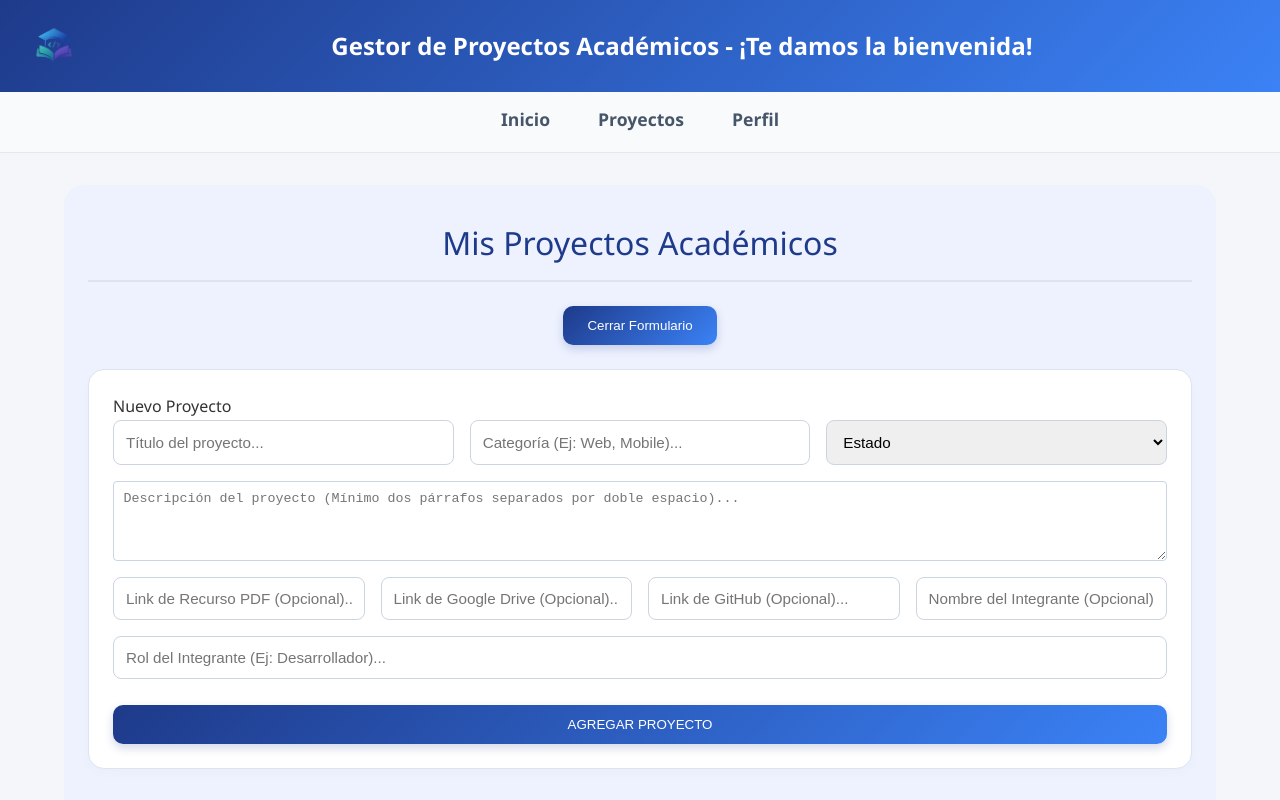
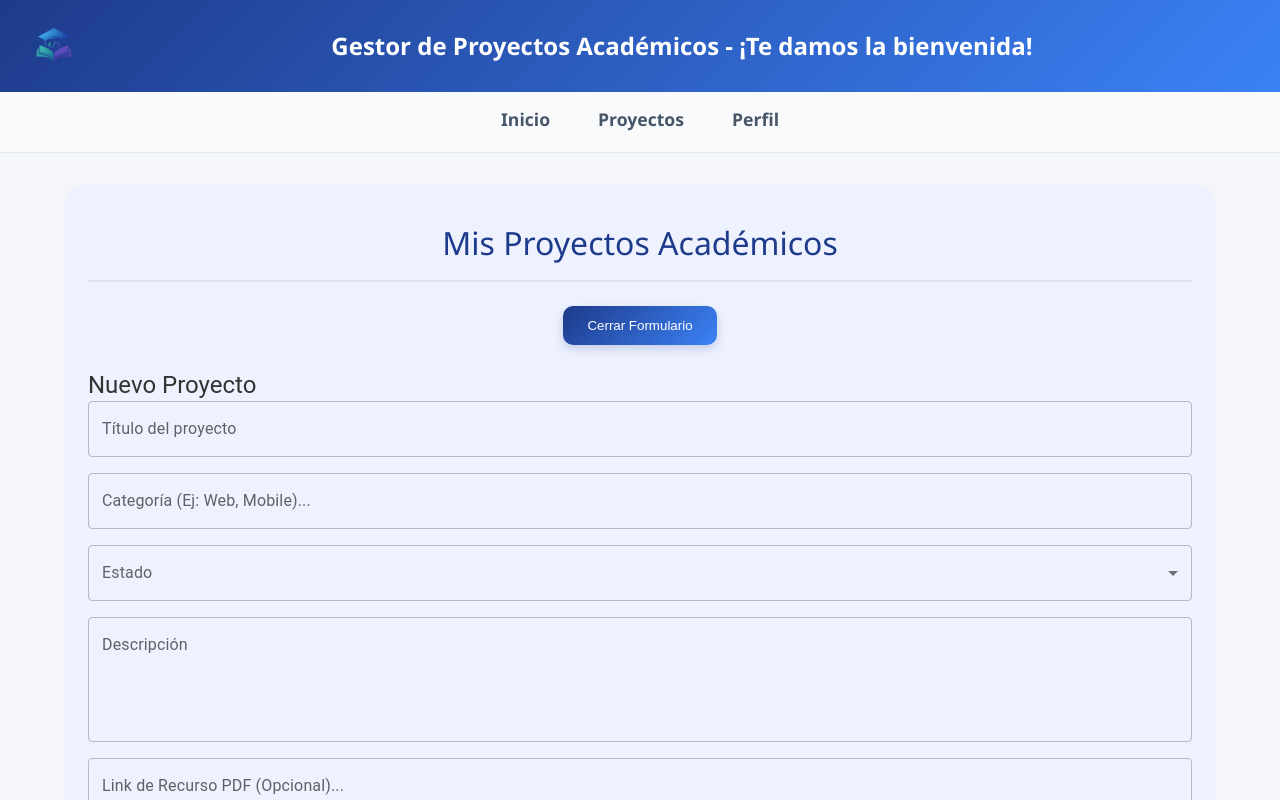
Before and after one commit to milimartinez777/pv_tp3_grupo6, a React (Vite) app: page /proyectos in a window 1280 px wide. Both pictures are taken after typing "Sample" into the empty fields and a click on the button "Agregar Nuevo Proyecto". Shown: the top 800 px of the page. Built offline with nearby package versions, Linux system fonts and the light colour scheme.

Commit message:
Remplazo de inputs,selectores y botones

```diff
--- a/package.json
+++ b/package.json
@@ -12,6 +12,7 @@
   "dependencies": {
     "@emotion/react": "^11.14.0",
     "@emotion/styled": "^11.14.1",
+    "@mui/icons-material": "^9.1.1",
     "@mui/material": "^9.1.1",
     "react": "^19.2.6",
     "react-dom": "^19.2.6",
--- a/src/components/FormularioProyecto.jsx
+++ b/src/components/FormularioProyecto.jsx
@@ -1,7 +1,9 @@
 import React from 'react';
 import { useState } from 'react';
+import {TextField,Button,MenuItem,Stack,Typography,Alert} from "@mui/material";
 
 const FormularioProyecto = ({ onAgregar }) => {
+    const [error, setError] = useState("");
 
     const [formProyecto, setFormProyecto] = useState({
       título: "",
@@ -19,16 +21,17 @@ const FormularioProyecto = ({ onAgregar }) => {
 
       //desestructuración al objeto del estado
       const {
-        título, categoría, estado, descripcion,
-        pdf, drive, github, nombreIntegrante, rolIntegrante
+        título, categoría, estado, descripcion
       } = formProyecto;
 
       //validamos de los campos obligatorios
-      if (!título.trim() || !categoría.trim() || !estado || !descripcion.trim()) {
-        alert("Por favor, completa los campos principales (Título, Categoría, Estado y Descripción)");
-        return;
-    }
-    onAgregar(formProyecto);
+
+      if (!título.trim() ||!categoría.trim() ||!estado ||!descripcion.trim()) {
+  setError("Por favor, completa los campos principales");
+  return;
+}
+      setError("");
+      onAgregar(formProyecto);
 
     //aqui limpiamos todo el formulario
       setFormProyecto({
@@ -40,27 +43,54 @@ const FormularioProyecto = ({ onAgregar }) => {
         drive: "",
         github: "",
         nombreIntegrante: "",
-        rolIntegrante: ""
+        rolIntegrante: "",
       });
     }
     return (
-        <form onSubmit={handleAgregarProyecto} className="formulario-alta">
+        <form onSubmit={handleAgregarProyecto}>
+          <Typography
+            variant="h5"
+          >
             Nuevo Proyecto
-          <div className="grupo-input">
+          </Typography>
+
+           {/*className="formulario-alta">*/}
+            {/*//Nuevo Proyecto*/}
+          {/*<div className="grupo-input">*/}
             {/* Campos Principales Actualizados */}
-            <input
+            {/* <input
               type="text"
               placeholder="Título del proyecto..."
               value={formProyecto.título}
               onChange={(e) => setFormProyecto({ ...formProyecto, título: e.target.value })}
+            />*/}
+            {error && (
+             <Alert severity="error">
+              {error}
+            </Alert>
+            )}
+            <Stack spacing ={2}>
+             <TextField
+              label="Título del proyecto"
+              value={formProyecto.título}
+              onChange={(e) =>setFormProyecto({...formProyecto,título: e.target.value})}
+              fullWidth
             />
-            <input
+
+
+            {/*<input
               type="text"
               placeholder="Categoría (Ej: Web, Mobile)..."
               value={formProyecto.categoría}
               onChange={(e) => setFormProyecto({ ...formProyecto, categoría: e.target.value })}
+            />*/}
+            <TextField
+            label="Categoría (Ej: Web, Mobile)..."
+            value={formProyecto.categoría}
+            onChange={(e) => setFormProyecto({ ...formProyecto, categoría: e.target.value })}
             />
-            <select
+
+           {/* <select
               value={formProyecto.estado}
               onChange={(e) => setFormProyecto({ ...formProyecto, estado: e.target.value })}
               className="select-estado"
@@ -69,54 +99,121 @@ const FormularioProyecto = ({ onAgregar }) => {
               <option value="Planificación">Planificación</option>
               <option value="En progreso">En progreso</option>
               <option value="Terminado">Terminado</option>
-            </select>
+            </select>*/}
+            <TextField
+              select
+              label="Estado"
+              value={formProyecto.estado}
+              onChange={(e) =>setFormProyecto({...formProyecto,estado: e.target.value})}
+              fullWidth
+            >
+            <MenuItem value="Planificación">
+              Planificación
+            </MenuItem>
+
+            <MenuItem value="En progreso">
+              En progreso
+            </MenuItem>
+
+            <MenuItem value="Terminado">
+              Terminado
+            </MenuItem>
+          </TextField>
 
             {/* nuevo campo de Descripción Extendida */}
-            <textarea
+            {/*<textarea
               placeholder="Descripción del proyecto (Mínimo dos párrafos separados por doble espacio)..."
               value={formProyecto.descripcion}
               onChange={(e) => setFormProyecto({ ...formProyecto, descripcion: e.target.value })}
               style={{ width: "100%", padding: "0.6rem", borderRadius: "4px", border: "1px solid #cbd5e1", minHeight: "80px" }}
+            />*/}
+            <TextField
+              label="Descripción"
+              multiline
+              rows={4}
+              value={formProyecto.descripcion}
+              onChange={(e) =>
+              setFormProyecto({...formProyecto,descripcion: e.target.value})}
+              fullWidth
             />
 
             {/* nuevo campos de Recursos */}
-            <input
+            {/*<input
               type="text"
               placeholder="Link de Recurso PDF (Opcional)..."
               value={formProyecto.pdf}
               onChange={(e) => setFormProyecto({ ...formProyecto, pdf: e.target.value })}
+            />*/}
+            <TextField
+            label="Link de Recurso PDF (Opcional)..."
+            value={formProyecto.pdf}
+            onChange={(e) => setFormProyecto({ ...formProyecto, pdf: e.target.value })}
+            fullWidth
             />
-            <input
+
+            {/*<input
               type="text"
               placeholder="Link de Google Drive (Opcional)..."
               value={formProyecto.drive}
               onChange={(e) => setFormProyecto({ ...formProyecto, drive: e.target.value })}
+            />*/}
+            <TextField
+            label="Link de Google Drive (Opcional)..."
+            value={formProyecto.drive}
+            onChange={(e) => setFormProyecto({ ...formProyecto, drive: e.target.value })}
+            fullWidth
             />
-            <input
+            {/*<input
               type="text"
               placeholder="Link de GitHub (Opcional)..."
               value={formProyecto.github}
               onChange={(e) => setFormProyecto({ ...formProyecto, github: e.target.value })}
+            />*/}
+            <TextField
+            label="Link de GitHub (Opcional)..."
+            value={formProyecto.github}
+            onChange={(e) => setFormProyecto({ ...formProyecto, github: e.target.value })}
+            fullWidth
             />
 
             {/*nuevo campos de Integrante de Equipo */}
-            <input
+           {/* <input
               type="text"
               placeholder="Nombre del Integrante (Opcional)..."
               value={formProyecto.nombreIntegrante}
               onChange={(e) => setFormProyecto({ ...formProyecto, nombreIntegrante: e.target.value })}
+            />*/}
+            <TextField
+            label="Nombre del Integrante (Opcional)..."
+            value={formProyecto.nombreIntegrante}
+             onChange={(e) => setFormProyecto({ ...formProyecto, nombreIntegrante: e.target.value })}
+            fullWidth
             />
-            <input
+            {/*<input
               type="text"
               placeholder="Rol del Integrante (Ej: Desarrollador)..."
               value={formProyecto.rolIntegrante}
               onChange={(e) => setFormProyecto({ ...formProyecto, rolIntegrante: e.target.value })}
+            />*/}
+            <TextField
+            label="Rol del Integrante (Ej: Desarrollador)..."
+            value={formProyecto.rolIntegrante}
+            onChange={(e) => setFormProyecto({ ...formProyecto, rolIntegrante: e.target.value })}
+            fullWidth
             />
 
-            <button type="submit" className="btn-guardar" style={{ width: "100%", marginTop: "10px" }}>
+            {/*<button type="submit" className="btn-guardar" style={{ width: "100%", marginTop: "10px" }}>
               AGREGAR PROYECTO
-            </button>
-          </div>
+            </button>*/}
+            <Button
+              type="submit"
+              variant="contained"
+              color="primary"
+              fullWidth
+            >
+              AGREGAR PROYECTO
+            </Button>
+          </Stack>
         </form>
     );
 };
```
Also changed, not shown: 1 other file (tests, documents, lock files or other folders).
